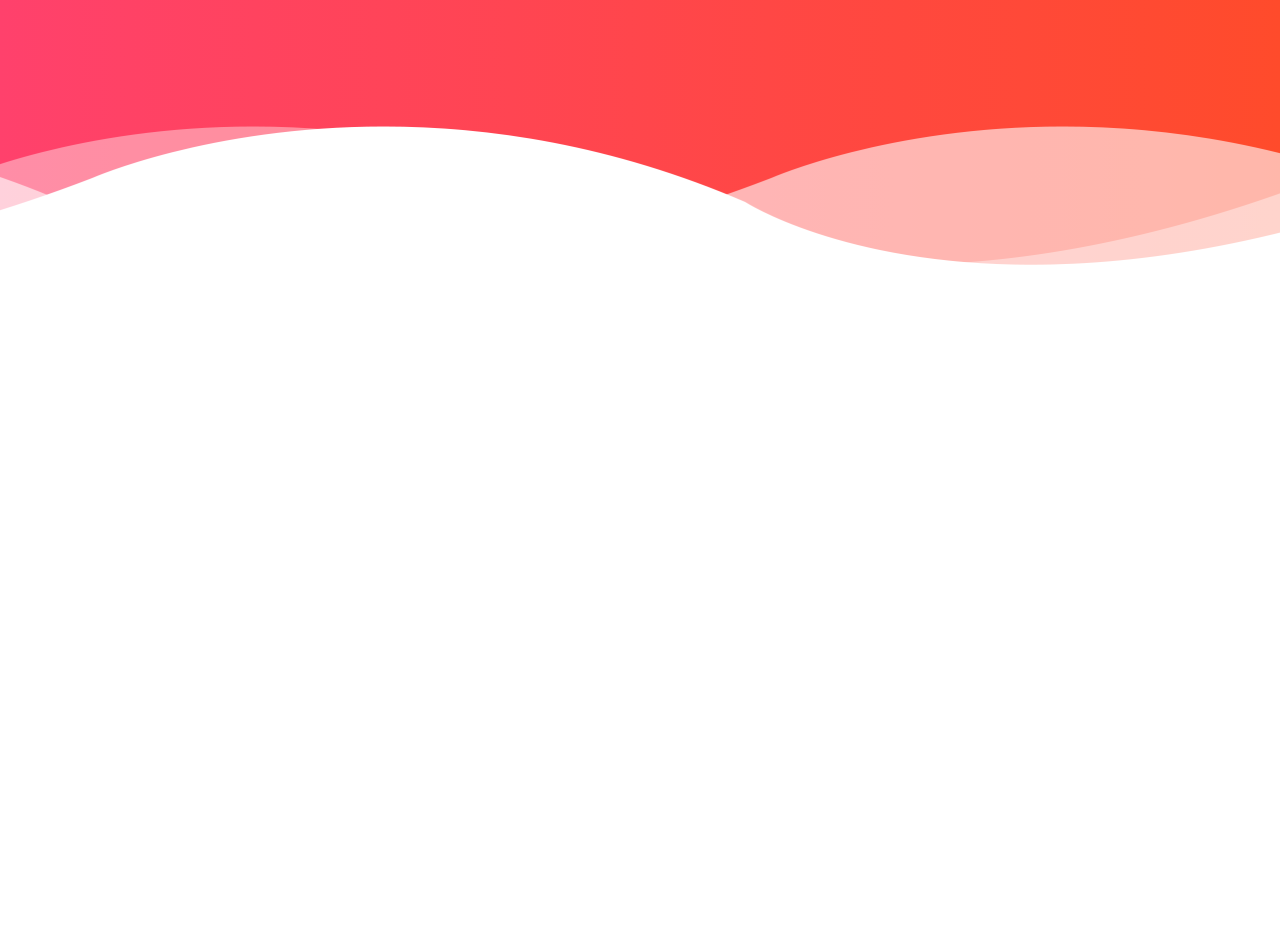
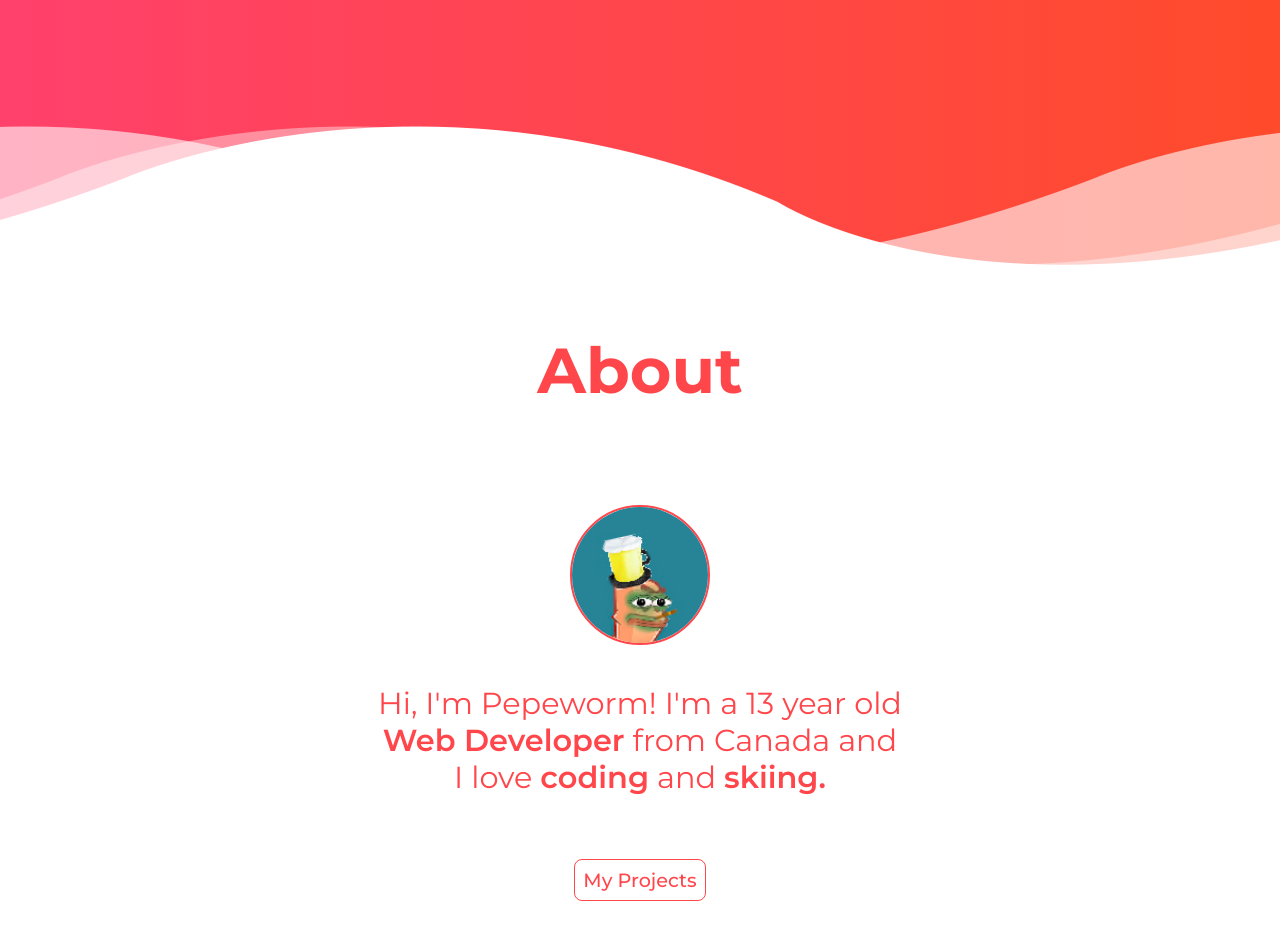
Before and after one commit to pepeworm/personal-site-one, a plain HTML site: page index.html in a window 1280 px wide. Shown: the part 540-1471 px from the top of the page. Before the commit the page ends 809 px from the top, so only its background shows below. Drawn offline with Linux system fonts and the light colour scheme; some packages are replaced by stand-ins of ours; a script that the page names is missing.

Commit message:
Complete About section

```diff
--- a/index.html
+++ b/index.html
@@ -41,7 +41,7 @@
     <nav id="navbar">
         <a href="#" class="logo">#</a>
         <ul>
-            <li><a href="#" class="nav-link">Home</a></li>
+            <li><a href="#" class="nav-link home-link">Home</a></li>
             <li><a href="#about" class="nav-link">About</a></li>
             <li><a href="#projects" class="nav-link">Projects</a></li>
             <li><a href="#contact" class="nav-link">Contact</a></li>
@@ -52,7 +52,7 @@
 
         <!-- Head -->
 
-        <section class="head-container">
+        <section class="head-container" id="home">
 
             <h1>I'm <strong>Pepeworm</strong></h1>
             <div class="description">
@@ -68,10 +68,19 @@
         <!-- About -->
 
         <section id="about">
+
             <div class="top-wave"></div>
             <div class="about-content">
-                <h2 class="about-header"></h2>
+
+                <h2 class="about-header">About</h2>
+                <div class="description">
+                    <img src="./images/pfp.PNG" alt="profile-picture" class="profile-pic">
+                    <p>Hi, I'm Pepeworm! I'm a 13 year old<br><span class="bold">Web Developer</span> from Canada and<br>I love <span class="bold">coding</span> and <span class="bold">skiing.</span></p>
+                </div>
+                <a href="#projects" class="btn">My Projects</a>
+
             </div>
+
         </section>
 
         <!-- Projects -->
--- a/public/scss/_about.scss
+++ b/public/scss/_about.scss
@@ -7,10 +7,7 @@
 
     .top-wave {
         width: 100%;
-        position: absolute;
-    }
-
-    .top-wave {
+        position: relative;
         height: 143px;
         top: 0;
         background: url("../images/about-top-wave.png");
@@ -19,13 +16,13 @@
         &::before {
             @include waveBehind();
             opacity: 0.4;
-            animation: topWaveMovementContinue 10s linear infinite;
+            animation: topWaveMovementContinue 12s linear infinite;
         }
 
         &::after {
             @include waveBehind();
             opacity: 0.6;
-            animation: topWaveMovementContinue 11s linear infinite;
+            animation: topWaveMovementContinue 15s linear infinite;
             animation-delay: -5000ms;
         }
     }
@@ -52,13 +49,51 @@
 
     // Main content for About section
 
-    // .about-content {
-    //     background-color: #fff;
-    //     padding: 3% 5%;
-    //     color: #ff464b;
+    .about-content {
+        background-color: #fff;
+        padding: 3% 5%;
+        color: $burningOrange;
 
-    //     h2 {
-    //         font-size: 3rem;
-    //     }
-    // }
+        h2 {
+            margin: 1.5rem 0 6rem 0;
+        }
+
+        .description {
+            margin-bottom: 2rem;
+            text-align: center;
+            display: flex;
+            flex-direction: column;
+            align-items: flex-start;
+
+            p {
+                width: 80%;
+                margin-top: 5rem;
+                margin-right: auto;
+                display: inline-block;
+                font-size: 1.9rem;
+                margin: 2.5rem auto;
+            }
+
+            img.profile-pic {
+                display: inline-block;
+                width: 8.5rem;
+                height: 8.5rem;
+                border-radius: 50%;
+                border: 2px solid $burningOrange;
+                margin: 0 auto;
+            }
+        }
+
+        a.btn {
+            border: 1.5px solid $burningOrange;
+            color: $burningOrange;
+            font-weight: 500;
+            font-size: 1.2rem;
+
+            &:hover {
+                background: $burningOrange;
+                color: #fff;
+            }
+        }
+    }
 }
--- a/public/scss/_variable.scss
+++ b/public/scss/_variable.scss
@@ -1,5 +1,7 @@
 $seeThroughBlack: rgba(0, 0, 0, 0.6);
 $seeThroughWhite: rgba(255, 255, 255, 0.6);
 
+$burningOrange: #ff464b;
+
 $flareBgColor: linear-gradient(to right, rgb(241, 39, 17), rgb(245, 175, 25));
 $burningOrangeBgColor: linear-gradient(to right, rgb(255, 65, 108), rgb(255, 75, 43));
--- a/public/scss/main.scss
+++ b/public/scss/main.scss
@@ -14,6 +14,10 @@ h1 {
     font-size: 7ch;
 }
 
+h2 {
+    font-size: 6ch;
+}
+
 p {
     font-size: 3ch;
 }
@@ -26,3 +30,13 @@ img {
     width: 8rem;
     height: 8rem;
 }
+
+.bold {
+    font-weight: 600;
+}
+
+a.btn {
+    padding: 0.5rem;
+    border-radius: 0.5rem;
+    transition: background 300ms ease-in;
+}
```
Also changed, not shown: public/images/pfp.PNG (added), public/scss/main.css, 1 other file.
